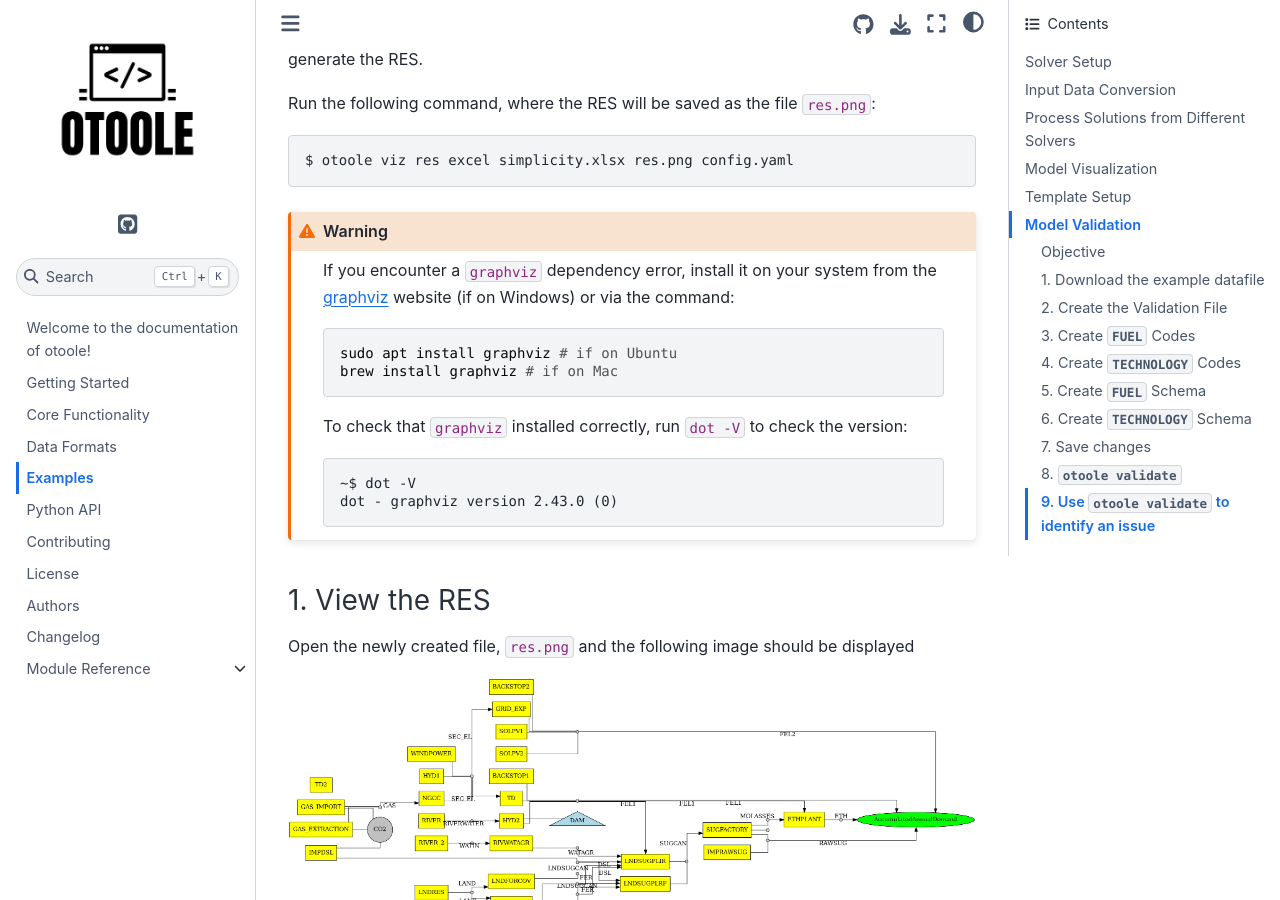
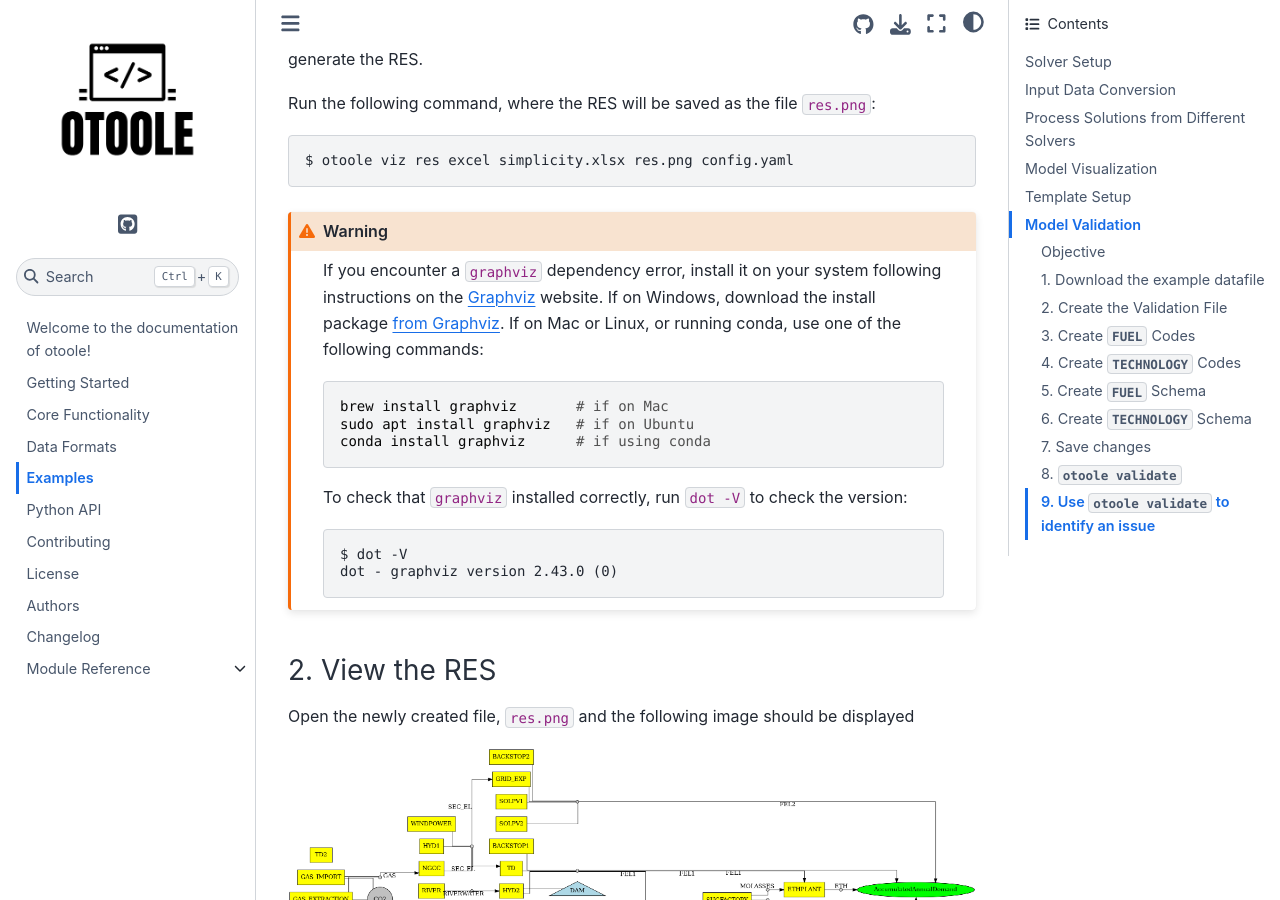
Before and after one commit to OSeMOSYS/otoole, a Sphinx documentation site: the page built from docs/examples.rst, in a window 1280 px wide and 900 px high, scrolled down 5790 px. Built offline with Sphinx 7.4.7 and the Sphinx Book theme 1.1.4, drawn with Linux system fonts in a browser that asks for light colours.

Commit message:
update graphviz install instructions

```diff
--- a/docs/examples.rst
+++ b/docs/examples.rst
@@ -217,18 +219,21 @@ Run the following command, where the RES will be saved as the file ``res.png``::
 
 .. WARNING::
     If you encounter a ``graphviz`` dependency error, install it on your system
-    from the graphviz_ website (if on Windows) or via the command::
+    following instructions on the Graphviz_ website. If on Windows,
+    download the install package `from Graphviz <https://graphviz.org/download/>`_.
+    If on Mac or Linux, or running conda, use one of the following commands::
 
-        sudo apt install graphviz # if on Ubuntu
-        brew install graphviz # if on Mac
+        brew install graphviz       # if on Mac
+        sudo apt install graphviz   # if on Ubuntu
+        conda install graphviz      # if using conda
 
     To check that ``graphviz`` installed correctly, run ``dot -V`` to check the
     version::
 
-        ~$ dot -V
+        $ dot -V
         dot - graphviz version 2.43.0 (0)
 
-1. View the RES
+2. View the RES
 ~~~~~~~~~~~~~~~
 Open the newly created file, ``res.png`` and the following image should be
 displayed
@@ -503,4 +508,4 @@ will also flag it as an isolated fuel. This means the fuel is unconnected from t
 .. _CPLEX: https://www.ibm.com/products/ilog-cplex-optimization-studio/cplex-optimizer
 .. _Anaconda: https://www.anaconda.com/
 .. _Gurobi: https://www.gurobi.com/
-.. _graphviz: https://www.graphviz.org/download/
+.. _Graphviz: https://www.graphviz.org/download/
```
Also changed, not shown: other parts of docs/examples.rst (+2 -0 lines), docs/functionality.rst (+6 -4 lines).
